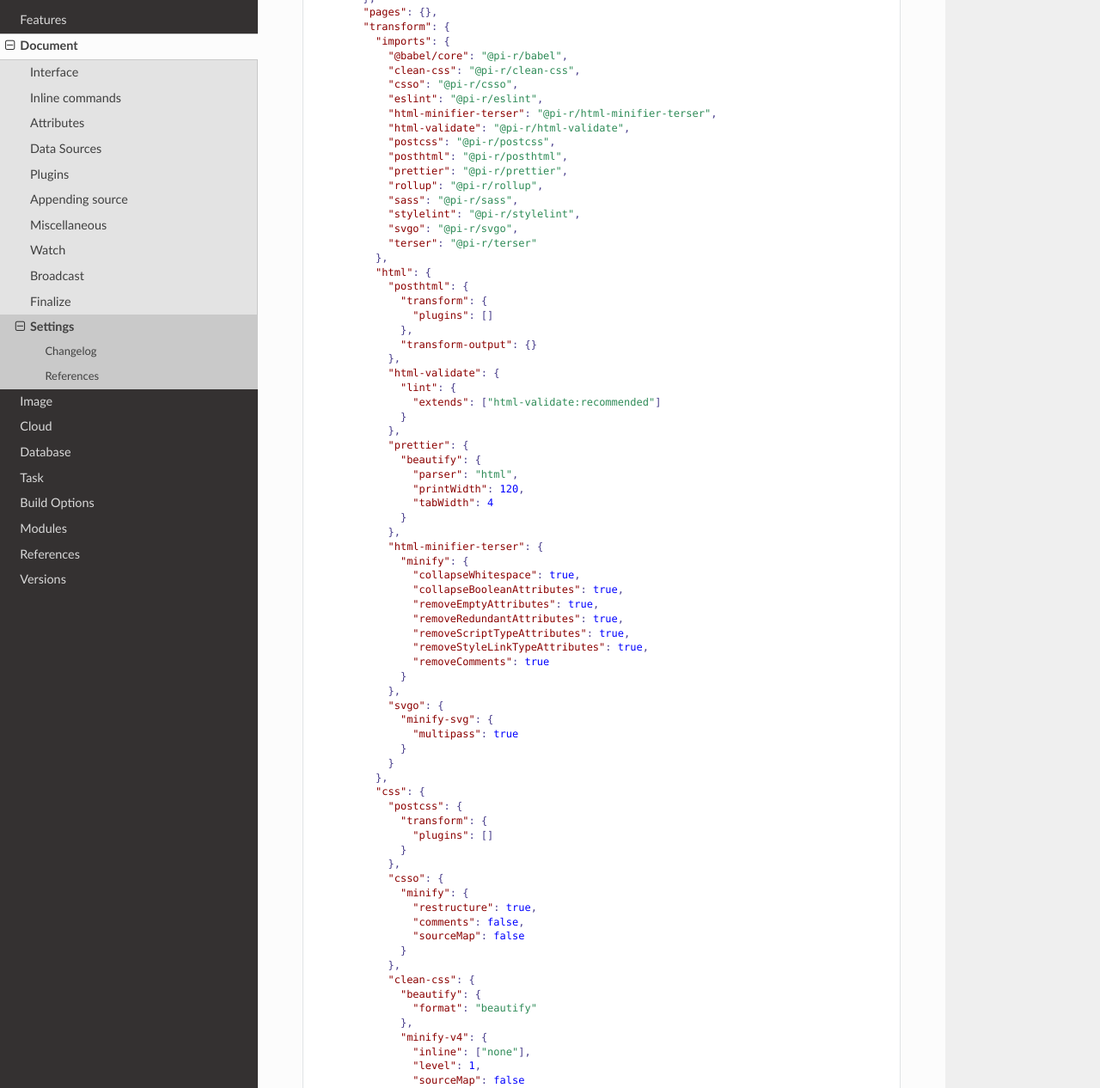
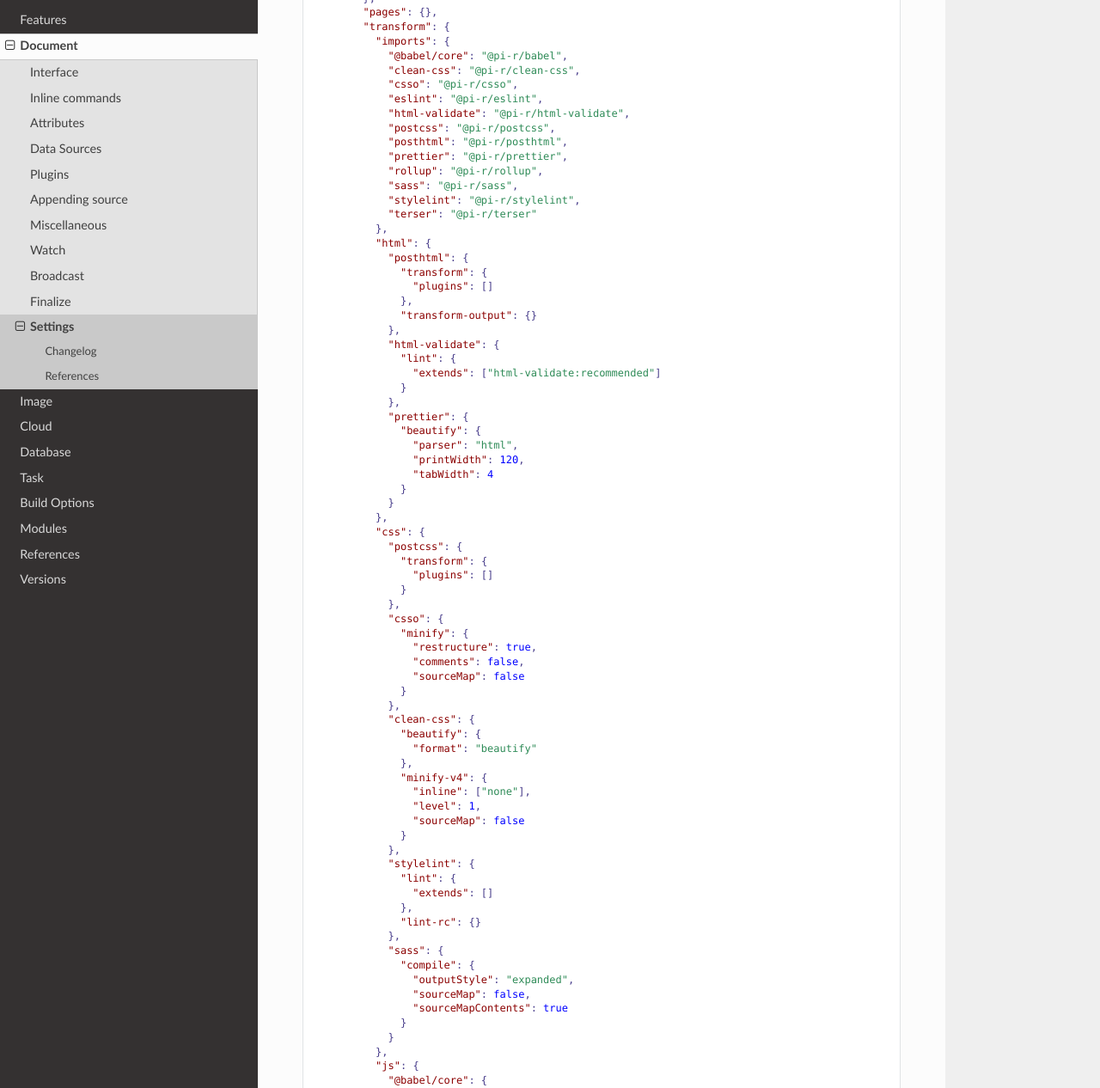
Before and after one commit to anpham6/chrome-docs, a Sphinx documentation site: the page built from source/document/settings.rst, in a window 1280 px wide and 1400 px high, scrolled down 2048 px, cut to the strip 134-1400 px from the top of the window. Shown: the whole strip at 86% size. Built offline with Sphinx 7.4.7 and the Read the Docs theme 3.1.0, drawn with Linux system fonts in a browser that asks for light colours; some of the changed text lies outside the part shown.

Commit message:
Cloud: Unmaintained packages were placed in separate section.

```diff
--- a/source/_static/content.css
+++ b/source/_static/content.css
@@ -54,3 +54,11 @@
 ul.compressed dl dd {
     margin-bottom: 8px;
 }
+
+.rst-content .unmaintained p.caption {
+    margin-bottom: 12px;
+}
+
+.unmaintained p.caption .caption-text {
+    font-size: 80%;
+}
--- a/source/document/settings.rst
+++ b/source/document/settings.rst
@@ -129,7 +129,6 @@
               "clean-css": "@pi-r/clean-css",
               "csso": "@pi-r/csso",
               "eslint": "@pi-r/eslint",
-              "html-minifier-terser": "@pi-r/html-minifier-terser",
               "html-validate": "@pi-r/html-validate",
               "postcss": "@pi-r/postcss",
               "posthtml": "@pi-r/posthtml",
@@ -137,7 +136,6 @@
               "rollup": "@pi-r/rollup",
               "sass": "@pi-r/sass",
               "stylelint": "@pi-r/stylelint",
-              "svgo": "@pi-r/svgo",
               "terser": "@pi-r/terser"
             },
             "html": {
@@ -157,22 +155,6 @@
                   "parser": "html",
                   "printWidth": 120,
                   "tabWidth": 4
-                }
-              },
-              "html-minifier-terser": {
-                "minify": {
-                  "collapseWhitespace": true,
-                  "collapseBooleanAttributes": true,
-                  "removeEmptyAttributes": true,
-                  "removeRedundantAttributes": true,
-                  "removeScriptTypeAttributes": true,
-                  "removeStyleLinkTypeAttributes": true,
-                  "removeComments": true
-                }
-              },
-              "svgo": {
-                "minify-svg": {
-                  "multipass": true
                 }
               }
             },
```
Also changed, not shown: other parts of source/document/settings.rst (+4 -0 lines), source/cloud/index.rst (+13 -2 lines).
